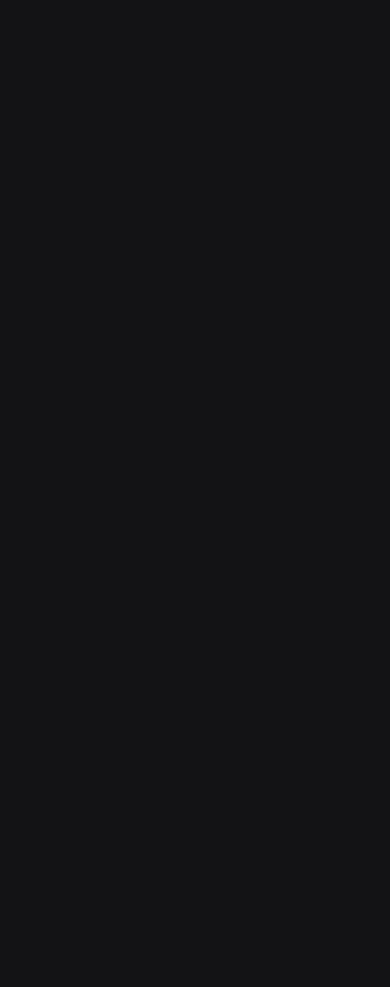
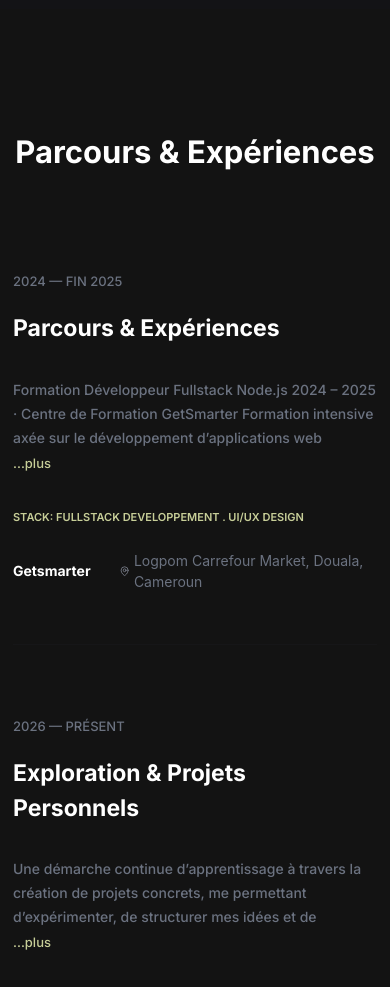
Before and after one commit to engouloudyllan/mon-portfolio, a React (Vite) app: page /my-portfolio in a window 390 px wide. Shown: the part 10320-11307 px from the top of the page. Before the commit the page ends 10329 px from the top, so only its background shows below. Built offline with nearby package versions, Linux system fonts and the light colour scheme.

Commit message:
création section Experiences + responsive

```diff
--- /dev/null
+++ b/src/components/common/Experience.tsx
@@ -0,0 +1,90 @@
+import { MapPinIcon } from "@heroicons/react/24/outline";
+import React from "react";
+import { FaChevronDown } from "react-icons/fa6";
+
+type ExperienceProps = {
+  title: string;
+  description: string;
+  date: string;
+  role: string;
+  stack?: string;
+  company?: string;
+  lieu?: string;
+};
+
+const Experience: React.FC<ExperienceProps> = ({
+  title,
+  description,
+  date,
+  role,
+  stack,
+  company,
+  lieu,
+}) => {
+  const [isRelaxed, setIsRelaxed] = React.useState(false);
+
+  const onclick = () => {
+    setIsRelaxed(!isRelaxed);
+  };
+
+  return (
+    <div className="flex flex-col gap-1 pb-13 border-b-[1.35px] border-[#161618]">
+      <div className="flex justify-between items-center mb-7">
+        <div className="flex gap-15 items-center max-[840px]:flex-col max-[840px]:items-start max-[840px]:gap-5">
+          <span className="text-[#6b7280] text-[14px] uppercase font-body font-medium max-[434px]:text-[13px] ">
+            {date}
+          </span>
+          <h3 className="text-white font-bold text-[25px] font-body max-[434px]:text-[23px] ">
+            {title}
+          </h3>
+        </div>
+        <div className="flex gap-4 items-center max-[840px]:hidden">
+          <span className="text-[#6b7280] text-[14px] uppercase font-body font-medium">
+            {role}
+          </span>
+          <div className="cursor-pointer flex items-center p-2 justify-center">
+            <FaChevronDown
+              className={`text-white size-4  transition-all duration-300 ${isRelaxed ? "rotate-180" : ""}`}
+              onClick={onclick}
+            />
+          </div>
+        </div>
+      </div>
+      <div
+        className={`w-full overflow-hidden transition-all duration-300 ${isRelaxed ? "h-auto" : "h-18"}`}
+      >
+        <p className="text-[#6b7280] text-[14px] font-medium font-body leading-6 word-spacing-[0.2em] transition-all duration-300 max-w-250">
+          {description}
+        </p>
+      </div>
+      <span
+        className={`text-[#c7ce98] text-[13px] lowercase font-medium font-body cursor-pointer transition-all duration-300`}
+        onClick={onclick}
+      >
+        {isRelaxed ? "...réduire" : "...plus "}
+      </span>
+      {stack && (
+        <div className="my-5 mt-8">
+          <p className="text-[#c7ce98] text-[14px] uppercase font-medium font-body max-[434px]:text-[11px] max-[434px]:font-semibold">
+            stack: {stack}
+          </p>
+        </div>
+      )}
+      <div className="flex gap-7 items-center">
+        {company && (
+          <span className="text-white text-[14px] font-bold font-body">
+            {company}
+          </span>
+        )}
+        {lieu && (
+          <p className="flex gap-1 items-center text-[14px]">
+            <MapPinIcon className="size-3.5 text-[#8d93a1]" />
+            <span className="text-[#6b7280]">{lieu}</span>
+          </p>
+        )}
+      </div>
+    </div>
+  );
+};
+
+export default Experience;
--- a/src/views/main/index.tsx
+++ b/src/views/main/index.tsx
@@ -1,4 +1,4 @@
-import React from "react";
+import React, { useEffect } from "react";
 import { IoChevronBackOutline } from "react-icons/io5";
 import { IoChevronForwardOutline } from "react-icons/io5";
 import { HiSlash } from "react-icons/hi2";
@@ -23,6 +23,7 @@ import project5Img from "../../assets/images/project5.png";
 import { IoMdLink } from "react-icons/io";
 import { IoCode } from "react-icons/io5";
 import Pourcentage from "../../components/ui/Pourcentage";
+import Experience from "../../components/common/Experience";
 
 const MyPortfolio: React.FC = () => {
   const itemsTechnos = [
@@ -249,6 +250,21 @@ const MyPortfolio: React.FC = () => {
       colorClass: "text-pink-500",
     },
   ];
+
+  /*const itemsRef = React.useRef<HTMLDivElement[]>([]);
+
+  const addToRefs = (el: HTMLDivElement | null) => {
+    if (el && !itemsRef.current.includes(el)) {
+      itemsRef.current.push(el);
+    }
+  };
+
+  useEffect(() => {
+    itemsRef.current.forEach((div) => {
+      div.addEventListener("click", () => {});
+    });
+  }, []); **/ //A mémoriser !!!
+
   return (
     <>
       <header className="w-full h-18 bg-surface/30 backdrop-blur-md fixed top-0 left-0 right-0 z-50 border-b-[1.6px] border-primary-fixed/10 flex items-center justify-center max-useCase1:h-16">
@@ -291,7 +307,7 @@ const MyPortfolio: React.FC = () => {
               </li>
               <li>
                 <a
-                  href="#projets"
+                  href="#projects"
                   className="font-body text-[#97979F] text-[1.01rem] font-normal max-xl:text-[14px]"
                 >
                   Projets
@@ -831,7 +847,10 @@ const MyPortfolio: React.FC = () => {
                 <h2 className="text-[40px] font-bold text-white font-body text-center max-useCase2:text-[31px]">
                   Créations Digitales
                 </h2>
-                <span className="text-[16px] font-medium text-white font-body text-center min-useCase1:hidden">Un aperçu de mon approche à travers des réalisations concrètes.</span>
+                <span className="text-[16px] font-medium text-white font-body text-center min-useCase1:hidden">
+                  Un aperçu de mon approche à travers des réalisations
+                  concrètes.
+                </span>
               </div>
               <div className="flex gap-3 max-useCase2:flex-wrap justify-center">
                 {filterProjects.map((filter, index) => (
@@ -1202,6 +1221,55 @@ const MyPortfolio: React.FC = () => {
             </div>
           </div>
         </div>
+        {/*********************************************  Section Experience ******************************************/}
+        <div
+          className="w-full bg-[#131313] flex justify-center items-center h-auto py-30"
+          id="experiences"
+        >
+          <div className="w-full flex flex-col items-center gap-24 max-w-410 mx-auto px-5 max-useCase2:px-3.25">
+            <h2 className="text-[40px] font-bold text-white font-body text-center max-useCase2:text-[31px]">
+              Parcours & Expériences
+            </h2>
+            <div className="w-full h-auto flex flex-col gap-18">
+              <Experience
+                title="Parcours & Expériences"
+                description=" Formation Développeur Fullstack Node.js 2024 – 2025 · Centre
+                    de Formation GetSmarter Formation intensive axée sur le
+                    développement d’applications web modernes, couvrant
+                    l’ensemble de la chaîne technique, du frontend au backend.
+                    Acquisition de solides compétences en HTML, CSS, JavaScript
+                    et TypeScript, ainsi qu’en conception d’interfaces avec
+                    React et TailwindCSS. Côté backend, mise en pratique avec
+                    Node.js, Express et NestJS, accompagnée de la gestion de
+                    bases de données SQL et NoSQL (MongoDB). La formation inclut
+                    également la modélisation UML, l’analyse de projets et les
+                    fondamentaux du design UI/UX, permettant d’aborder chaque
+                    projet avec une vision complète, à la fois technique et
+                    produit."
+                date="2024 — Fin 2025"
+                role="TRAINING"
+                stack="fullstack developpement . ui/ux design"
+                company="Getsmarter"
+                lieu="Logpom Carrefour Market, Douala, Cameroun"
+              />
+              <Experience
+                title="Exploration & Projets Personnels"
+                description=" Une démarche continue d’apprentissage à travers la création
+                    de projets concrets, me permettant d’expérimenter, de
+                    structurer mes idées et de consolider mes compétences
+                    techniques. Chaque projet devient un véritable terrain
+                    d’exploration, où je travaille aussi bien la performance que
+                    le design et la logique produit. Cette approche me permet de
+                    renforcer ma capacité à concevoir des applications
+                    complètes, à résoudre des problématiques réelles et à
+                    affiner progressivement ma vision du développement moderne,
+                    entre rigueur technique et expérience utilisateur."
+                date="2026 — Présent"
+                role="PERSONAL WORK"
+              />
+            </div>
+          </div>
+        </div>
       </main>
     </>
   );
```
